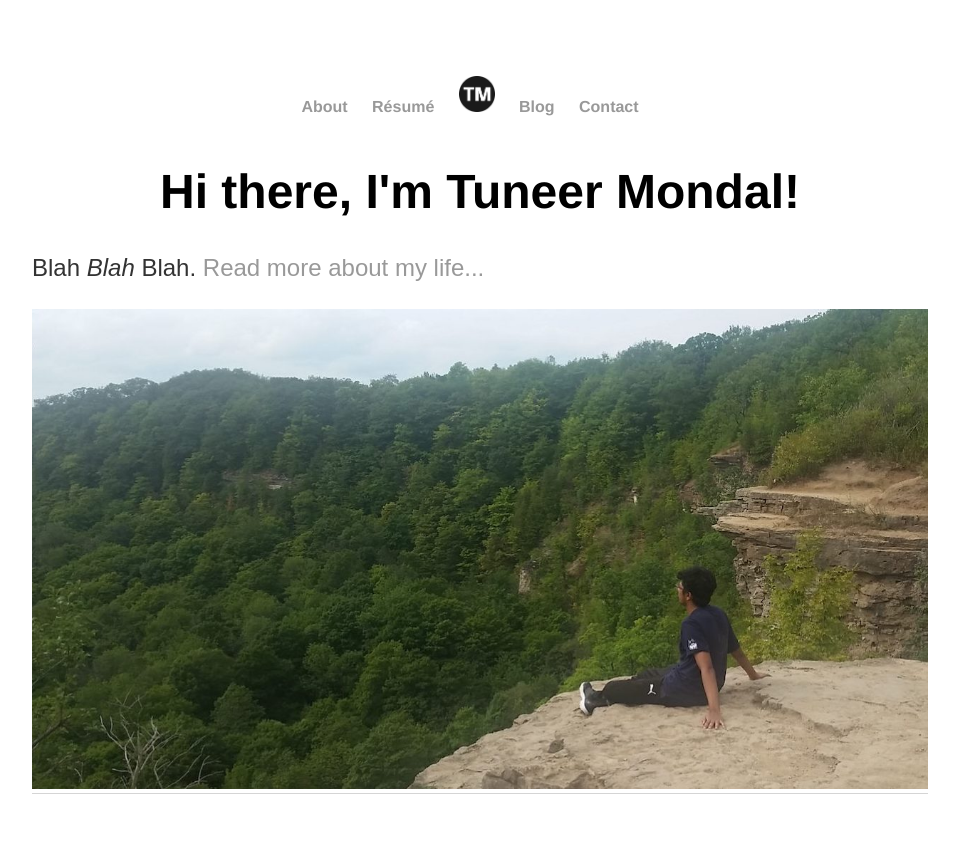
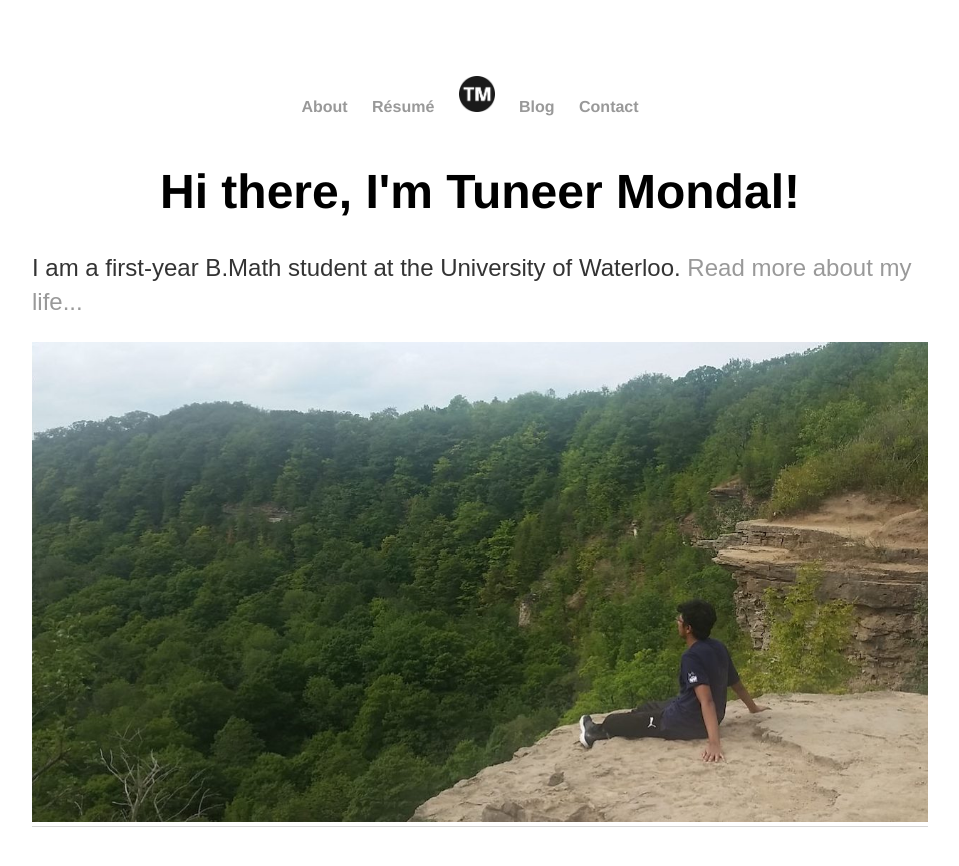
Before and after one commit to t-mondal/t-mondal.github.io, a Jekyll site: the page built from index.html, in a window 1280 px wide. Shown: the top 866 px of the page, without its empty margins (160-1119 px from the left). Built offline with Jekyll 4.4.1, drawn with Linux system fonts in a browser that asks for light colours.

Commit message:
Update index.html

```diff
--- a/index.html
+++ b/index.html
@@ -4,7 +4,7 @@ title: Tuneer Mondal
 ---
 <div class="blurb">
 	<h1>Hi there, I'm Tuneer Mondal!</h1>
-	<p>Blah <em>Blah</em> Blah. <a href="/about">Read more about my life...</a> </p>
+	<p>I am a first-year B.Math student at the University of Waterloo. <a href="/about">Read more about my life...</a> </p>
 </div><!-- /.blurb -->
 
 <img src="images/dundaspeak.jpg" alt="Dundas Peak" class="inline" style='height: 100%; width: 100%; object-fit: contain'/>
```
